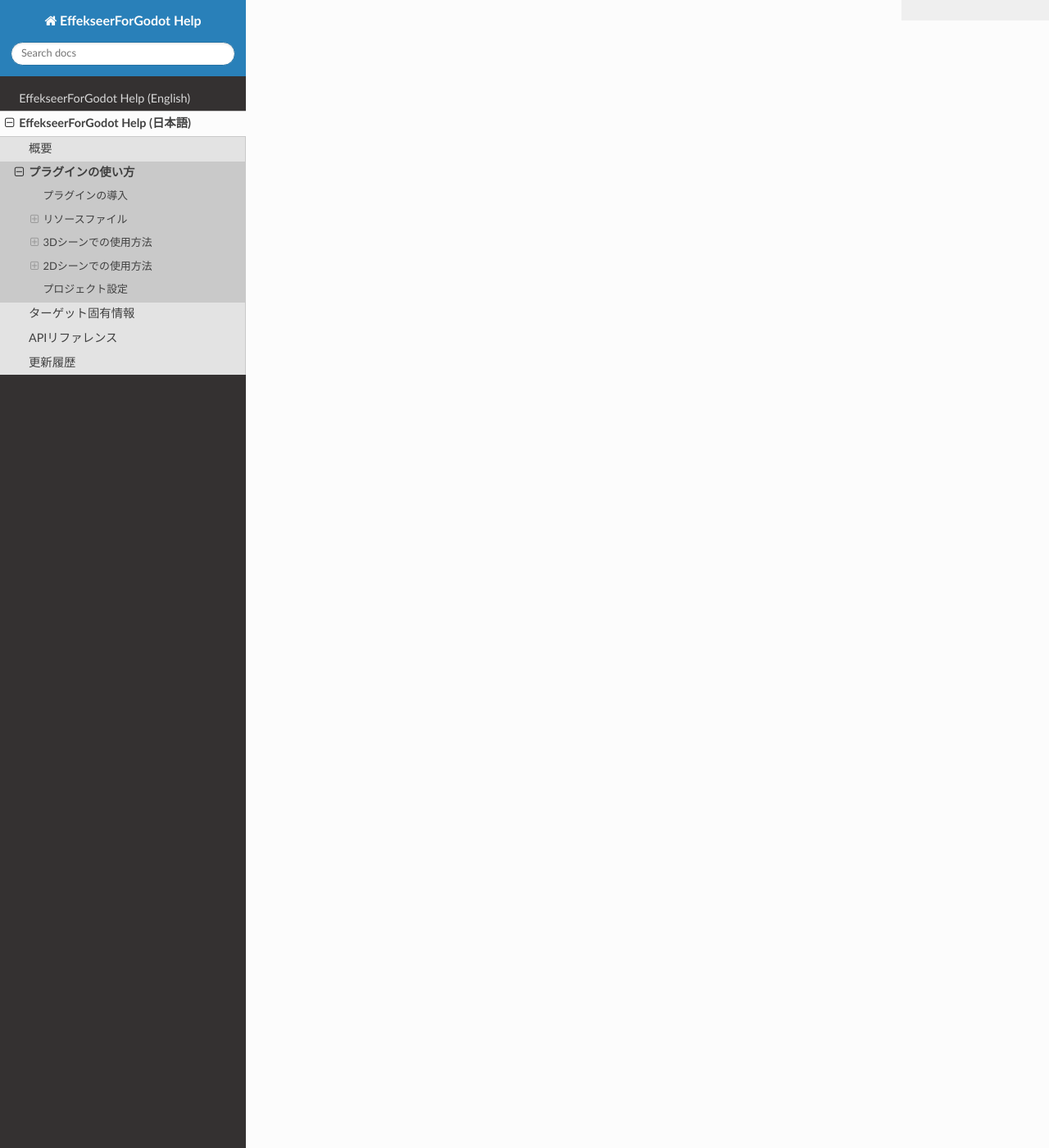
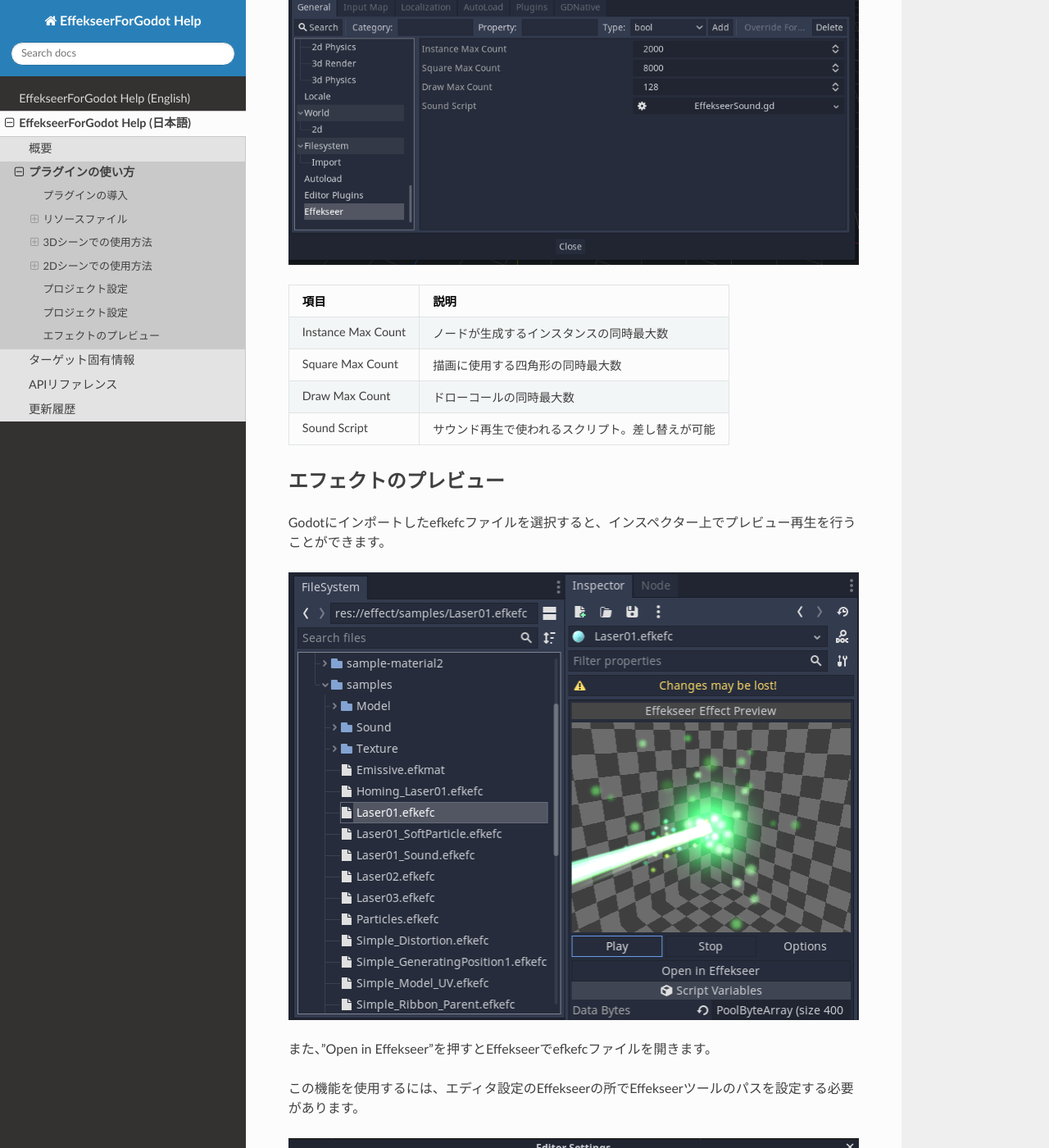
Before and after one commit to effekseer/EffekseerForGodot3, a Sphinx documentation site: the page built from Docs/source/ja/how-to-use.md, in a window 1280 px wide and 1400 px high, scrolled down 10212 px. Shown: the whole window at 82% size. Built offline with Sphinx 7.4.7 and the Read the Docs theme 2.0.0, drawn with Linux system fonts in a browser that asks for light colours; some of the changed text lies outside the part shown.

Commit message:
Add docs for 1.62

```diff
--- a/Docs/source/ja/how-to-use.md
+++ b/Docs/source/ja/how-to-use.md
@@ -122,3 +122,30 @@
 | Square Max Count   | 描画に使用する四角形の同時最大数 |
 | Draw Max Count     | ドローコールの同時最大数 |
 | Sound Script       | サウンド再生で使われるスクリプト。差し替えが可能 |
+
+## プロジェクト設定
+
+Effekseerの全体的な設定はGodotのプロジェクト設定から行うことができます。
+
+![](../img/Godot_project_settings.png)
+
+| 項目               | 説明                    |
+|--------------------|------------------------|
+| Instance Max Count | ノードが生成するインスタンスの同時最大数 |
+| Square Max Count   | 描画に使用する四角形の同時最大数 |
+| Draw Max Count     | ドローコールの同時最大数 |
+| Sound Script       | サウンド再生で使われるスクリプト。差し替えが可能 |
+
+## エフェクトのプレビュー
+
+Godotにインポートしたefkefcファイルを選択すると、インスペクター上でプレビュー再生を行うことができます。
+
+![](../img/Godot_effect_previewer.png)
+
+また、"Open in Effekseer"を押すとEffekseerでefkefcファイルを開きます。
+
+この機能を使用するには、エディタ設定のEffekseerの所でEffekseerツールのパスを設定する必要があります。
+
+![](../img/Godot_effect_previewer_setting1.png)
+
+![](../img/Godot_effect_previewer_setting2.png)
```
Also changed, not shown: Docs/source/en/history.md (+13 -0 lines), Docs/source/en/how-to-use.md (+14 -1 lines), Docs/source/ja/history.md (+13 -0 lines), Docs/source/img/Godot_effect_previewer.png (added), Docs/source/img/Godot_effect_previewer_setting1.png (added), Docs/source/img/Godot_effect_previewer_setting2.png (added).
